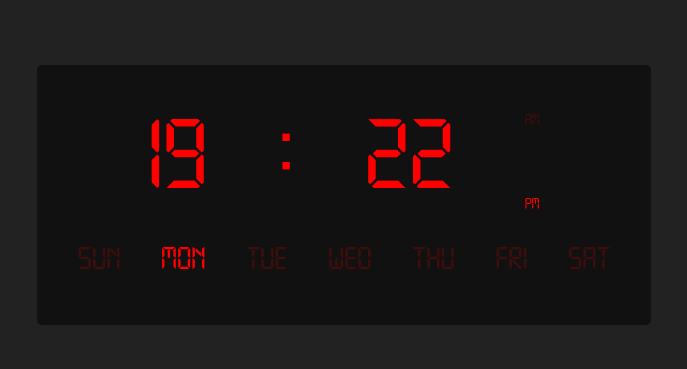
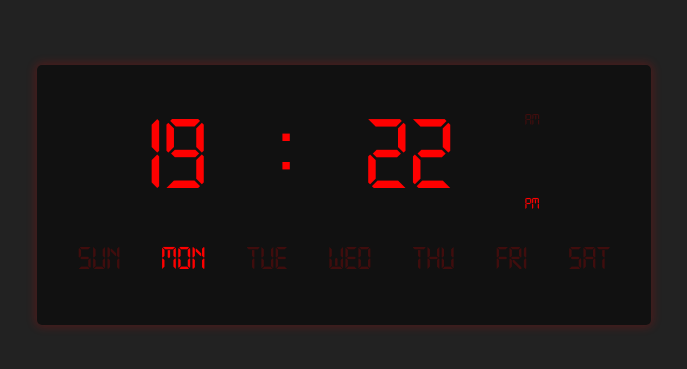
Before and after one commit to mahdi-mey/digital-clock, a plain HTML site: page index.html in a window 1280 px wide. Shown: the part 205-574 px from the top of the page, without its empty margins (296-983 px from the left). Drawn offline with Linux system fonts and the light colour scheme.

Commit message:
refactored code

```diff
--- a/script.js
+++ b/script.js
@@ -28,7 +28,6 @@ function getTime(){
 
     const dayOfWeek = date.getDay()
     daysEl[dayOfWeek - 1].style.color = mainColor
-    console.log('get time function')
 }
 
 document.addEventListener('load', getTime)
@@ -36,5 +35,4 @@ document.addEventListener('load', getTime)
 // update time
 setInterval(() => {
     getTime()
-    console.log('settimeout');
 }, 1000);
--- a/style.css
+++ b/style.css
@@ -16,10 +16,10 @@ body{
     height: 100vh;
 }
 .container{
-  /* width: 600px; */
   background-color: #111;
   border-radius: 5px;
   padding: 3rem calc(2vw + 15px);
+  box-shadow: 0px 0px 10px 2px var(--fade-color);
 }
 .time-container{
   display: flex;
```
